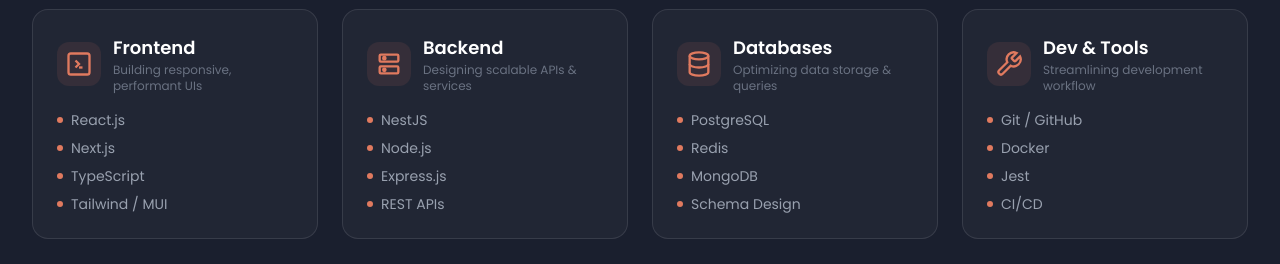
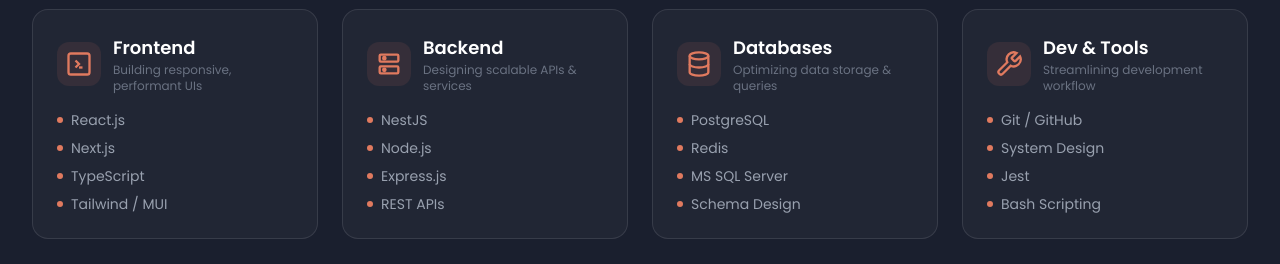
Before and after one commit to Tnahsin79/portfolio-nextjs, a Next.js app: page / in a window 1280 px wide. Shown: the part 1060-1324 px from the top of the page. Built offline with nearby package versions, Linux system fonts and the light colour scheme.

Commit message:
Update constants.ts

```diff
--- a/data/constants.ts
+++ b/data/constants.ts
@@ -95,13 +95,13 @@
     title: "Databases",
     icon: "database",
     context: "Optimizing data storage & queries",
-    skills: ["PostgreSQL", "Redis", "MongoDB", "Schema Design"],
+    skills: ["PostgreSQL", "Redis", "MS SQL Server", "Schema Design"],
   },
   {
     title: "Dev & Tools",
     icon: "tools",
     context: "Streamlining development workflow",
-    skills: ["Git / GitHub", "Docker", "Jest", "CI/CD"],
+    skills: ["Git / GitHub", "System Design", "Jest", "Bash Scripting"],
   },
 ];
 
```
